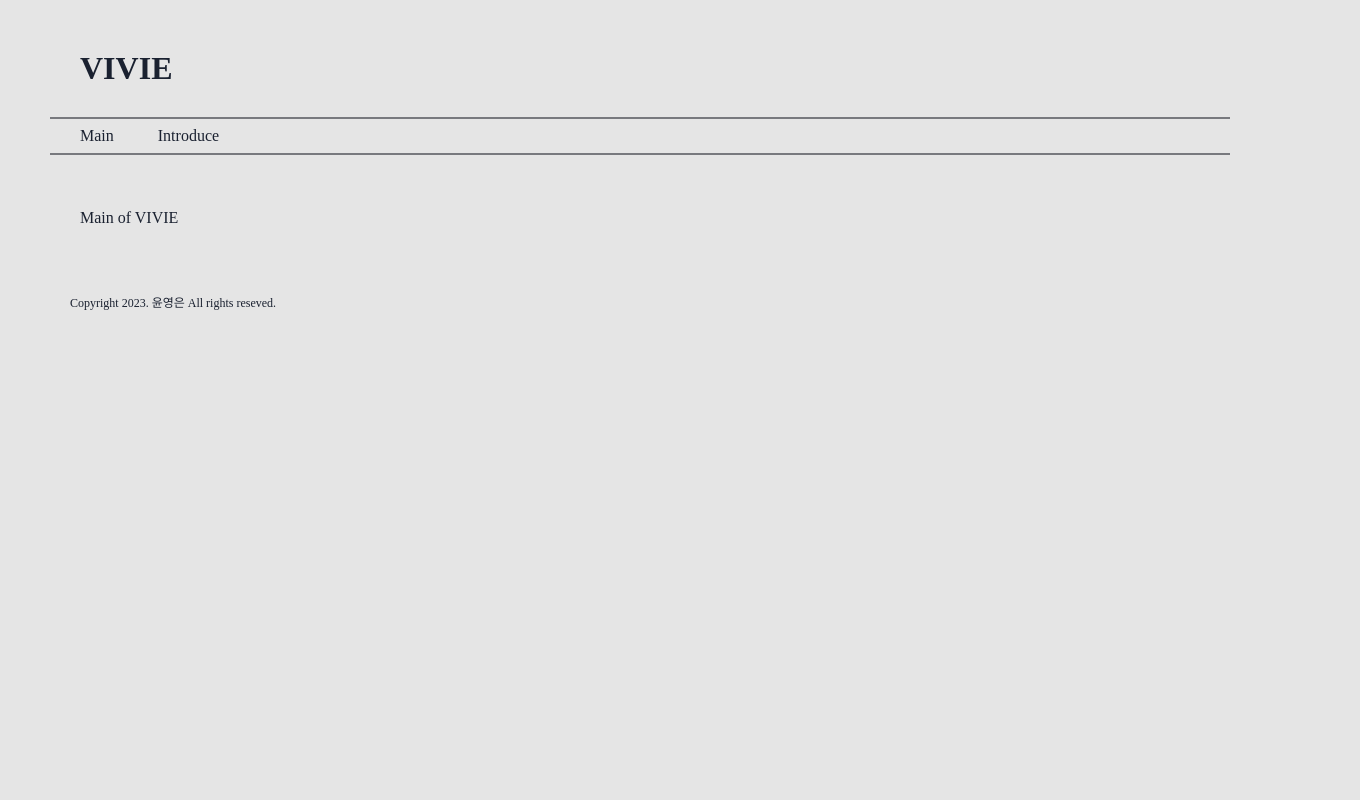
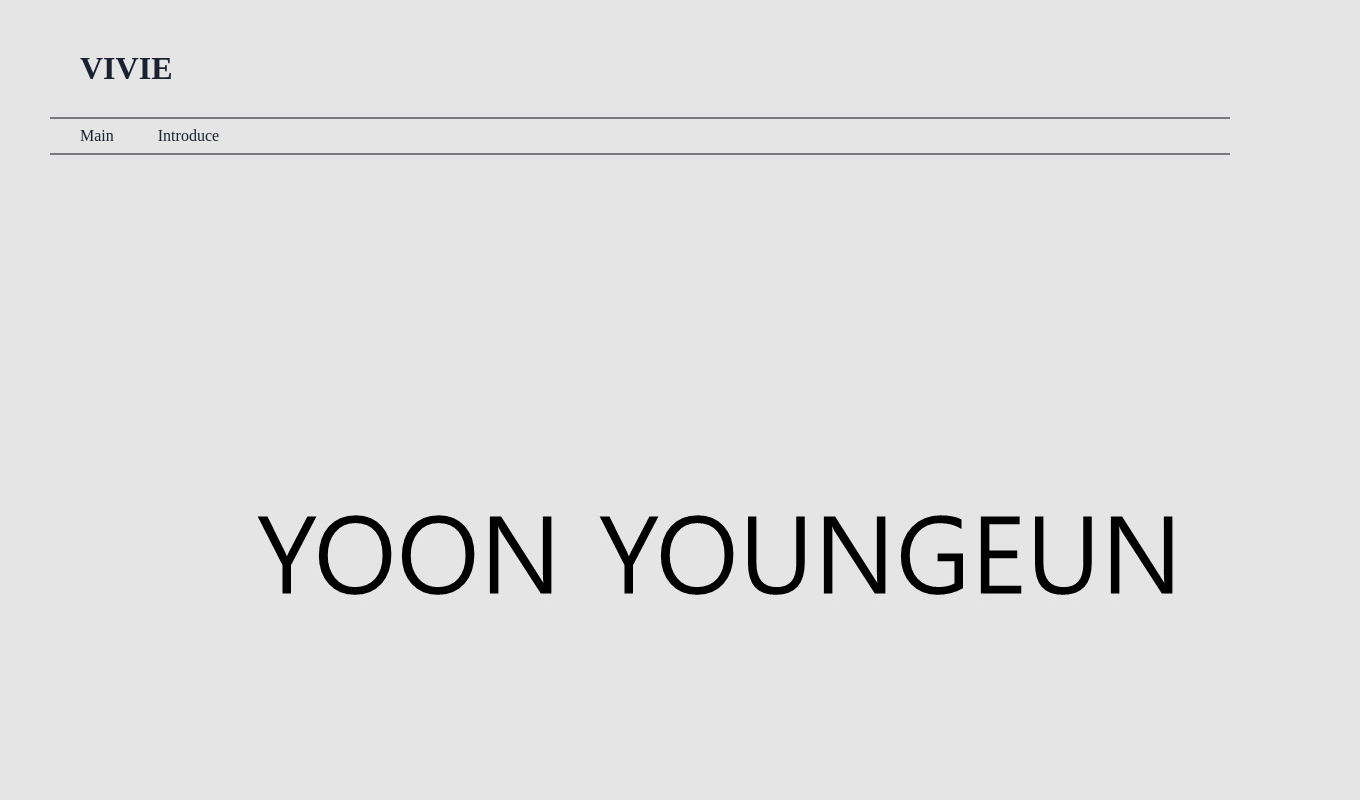
Before and after one commit to 0eun0314/Mid-Term-Project, a plain HTML site: page index.html in a window 1280 px wide. Shown: the top 800 px of the page, 1360 px wide, since content can reach past the window. Drawn offline with Linux system fonts and the light colour scheme.

Commit message:
Add main images

```diff
--- a/index.html
+++ b/index.html
@@ -15,7 +15,34 @@
 	<hr>
 
 	<section>
-		<p>Main of VIVIE</p>
+		<img id="img_main" src="img/vivie/img_main1.jpg" alt="vivie">
+		<script>
+			let image = document.getElementById("img_main");
+			let i;
+			let arr = new Array();
+
+			for (i = 0; i < 10; i++) {
+				arr[i] = "img/vivie/img_main0.jpg";
+			}
+			for (i = 10; i < 22; i++) {
+				arr[i] = "img/vivie/img_main" + (i-9) + ".jpg";
+			}
+			for (i = 22; i < 41; i++) {
+				arr[i] = "img/vivie/img_main13.jpg";
+			}
+
+			function images() {
+				if (i < 40) {
+					i++;
+				}
+				else {
+					i = 0;
+				}
+				image.src = arr[i];
+			}
+
+			setInterval("images()", 100);
+		</script>
 	</section>
 
 	<footer>Copyright 2023. 윤영은 All rights reseved.</footer>
```
Also changed, not shown: img/vivie/img_main0.jpg (added), img/vivie/img_main1.jpg (added), img/vivie/img_main10.jpg (added), img/vivie/img_main11.jpg (added), img/vivie/img_main12.jpg (added), img/vivie/img_main13.jpg (added), img/vivie/img_main2.jpg (added), img/vivie/img_main3.jpg (added), img/vivie/img_main4.jpg (added), img/vivie/img_main5.jpg (added), img/vivie/img_main6.jpg (added), img/vivie/img_main7.jpg (added), img/vivie/img_main8.jpg (added), img/vivie/img_main9.jpg (added).
